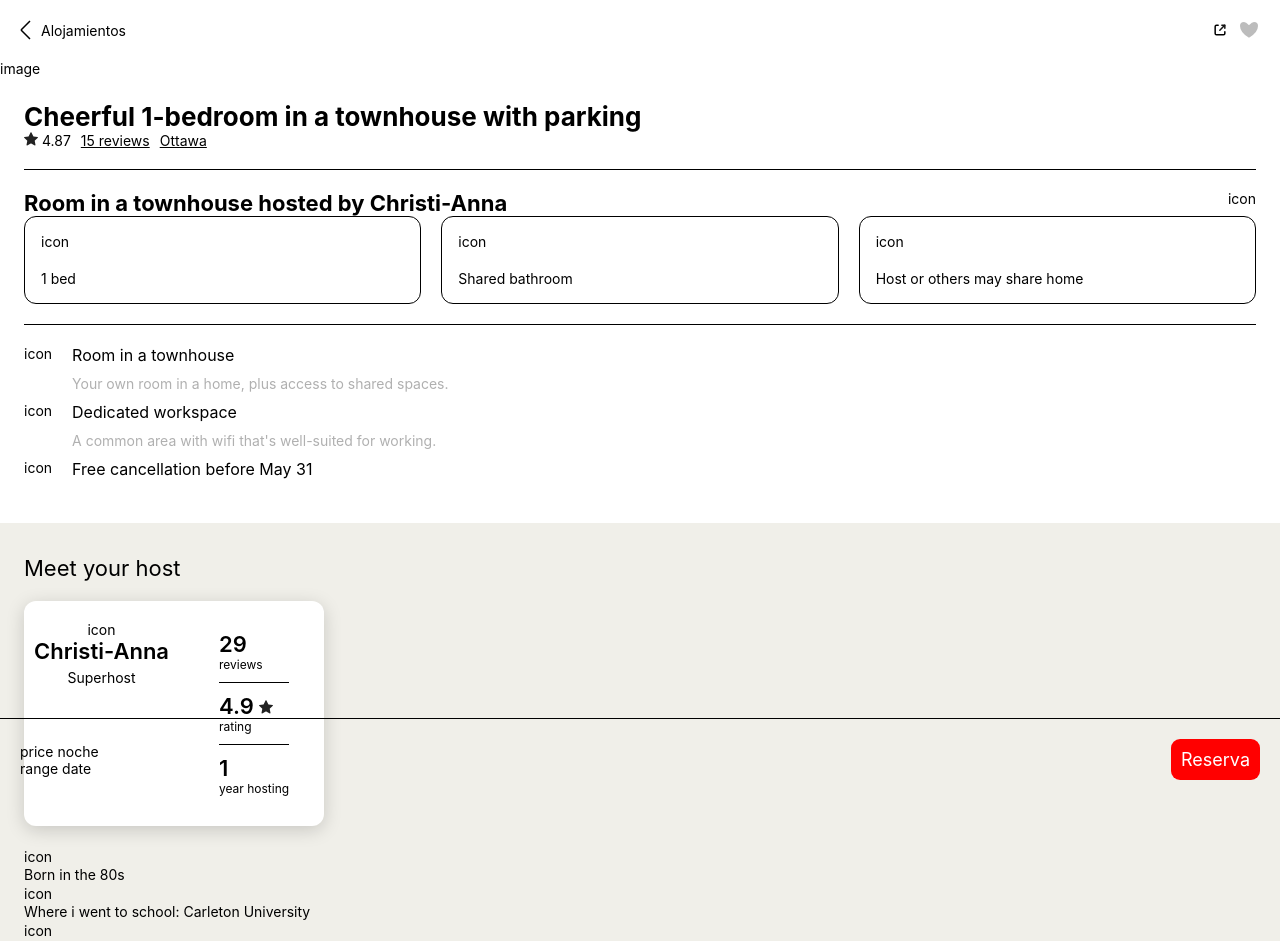
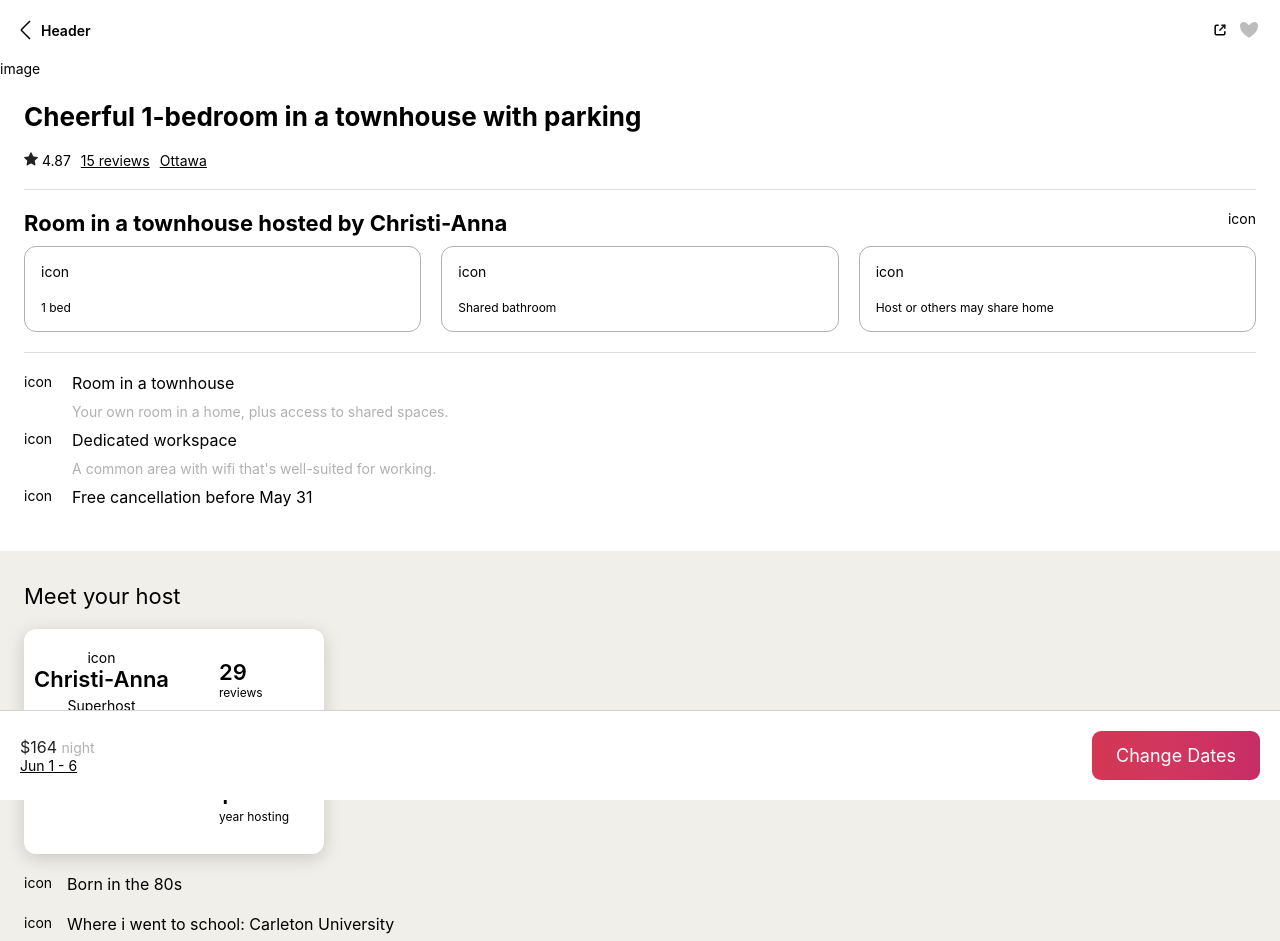
Before and after one commit to theonlylooker/react-nerdery-clone-app-challenge, a React (Vite) app: page /place/1 in a window 1280 px wide. Shown: the top 941 px of the page. Built offline with nearby package versions, Linux system fonts and the light colour scheme; a web font is replaced by a local one.

Commit message:
feat: add more styling and composing the component

```diff
--- a/src/placeAbout/PlaceAbout.tsx
+++ b/src/placeAbout/PlaceAbout.tsx
@@ -2,6 +2,7 @@ import styled from "styled-components";
 
 const PlaceAboutSubtitle = styled.h2`
   font-size: ${({ theme }) => `${theme.fontSize.xxl}`};
+  font-weight: ${({ theme }) => `${theme.weight.light}`};
 `;
 const PlaceAboutLayout = styled.div`
   padding: 20px;
@@ -11,7 +12,7 @@ const PlaceAboutIntroduction = styled.div`
   display: flex;
   flex-direction: column;
   gap: 20px;
-  border-bottom: 1px solid black;
+  border-bottom: ${({ theme }) => `1px solid ${theme.colors.neutral03}`};
   padding-bottom: 20px;
 `;
 const PlaceAboutFeatures = styled.div`
@@ -23,19 +24,27 @@ const PlaceAboutFeatures = styled.div`
 const PlaceAboutFeaturesItems = styled.div`
   display: flex;
   gap: 20px;
+  > div:last-child {
+    font-size: ${({ theme }) => `${theme.fontSize.l}`};
+  }
 `;
+const PlaceAboutParagraph = styled.div`
+  line-height: 24px;
+  font-size: ${({ theme }) => `${theme.fontSize.l}`};
+`;
+
 const PlaceAbout = () => {
   return (
     <PlaceAboutLayout>
       <PlaceAboutIntroduction>
         <PlaceAboutSubtitle>About this place</PlaceAboutSubtitle>
-        <p>
+        <PlaceAboutParagraph>
           This unique place has a style all its own. A very quiet homely house
           with a modern contemporary style. 25 mins to downtown Ottawa. <br />
           The antidote to hotel rooms and sterile Airbnb rentals. Aesthetic and
           comfort abound in the charming and well furnished unit. Spacious and
           drenched in natural light. Take a look around, we'd love to host you
-        </p>
+        </PlaceAboutParagraph>
       </PlaceAboutIntroduction>
       <PlaceAboutFeatures>
         <PlaceAboutSubtitle>What this place offers</PlaceAboutSubtitle>
--- a/src/placeDate/PlaceDate.tsx
+++ b/src/placeDate/PlaceDate.tsx
@@ -6,25 +6,45 @@ const PlaceDateLayout = styled.div`
   align-items: center;
   padding: 20px;
   position: "fixed";
-  border-top: 1px solid black;
+  border-top: ${({ theme }) => `1px solid ${theme.colors.neutral04}`};
+
+  background-color: ${({ theme }) => `${theme.colors.shade01}`};
 `;
 
-const PlaceButton = styled.div`
+const PlaceDateButton = styled.div`
   color: white;
+  background: ${({ theme }) =>
+    `linear-gradient(to right,${theme.colors.gradient02})`};
   font-size: 18px;
-  background-color: red;
-  padding: 10px;
+  padding: 14px 24px;
   border-radius: 9px;
 `;
 
+const PlaceDateRange = styled.div`
+  text-decoration: underline;
+`;
+
+const PlaceDateText = styled.div`
+  display: flex;
+  flex-direction: column;
+  div:first-child {
+    color: ${({ theme }) => `${theme.colors.neutral06}`};
+  }
+  div > span {
+    font-size: ${({ theme }) => `${theme.fontSize.l}`};
+    color: ${({ theme }) => `${theme.colors.shade02}`};
+  }
+`;
 const PlaceDate = () => {
   return (
     <PlaceDateLayout>
-      <div style={{ display: "flex", flexDirection: "column" }}>
-        <div>price noche</div>
-        <div>range date</div>
-      </div>
-      <PlaceButton>Reserva</PlaceButton>
+      <PlaceDateText>
+        <div>
+          <span>$164 </span>night
+        </div>
+        <PlaceDateRange>Jun 1 - 6</PlaceDateRange>
+      </PlaceDateText>
+      <PlaceDateButton>Change Dates</PlaceDateButton>
     </PlaceDateLayout>
   );
 };
--- a/src/placeDetails/PlaceDetails.tsx
+++ b/src/placeDetails/PlaceDetails.tsx
@@ -1,12 +1,13 @@
-import { useParams } from "react-router-dom";
+// import { useParams } from "react-router-dom";
 import PlaceHeader from "../placeHeader/PlaceHeader";
 import PlaceDate from "../placeDate/PlaceDate";
 import PlaceAbout from "../placeAbout/PlaceAbout";
 import PlaceHost from "../placeHost/PlaceHost";
 import PlaceInformation from "../placeInformation/PlaceInformation";
+import Footer from "../footer/Footer";
 
 const PlaceDetails = () => {
-  const { id } = useParams();
+  // const { id } = useParams();
   return (
     <div>
       <PlaceHeader />
@@ -17,6 +18,7 @@ const PlaceDetails = () => {
       <div style={{ position: "fixed", bottom: 0, width: "100%" }}>
         <PlaceDate />
       </div>
+      <Footer />
     </div>
   );
 };
--- a/src/placeHeader/PlaceHeader.tsx
+++ b/src/placeHeader/PlaceHeader.tsx
@@ -14,6 +14,10 @@ const PlaceHeaderLayout = styled.div`
     align-items: center;
   }
 `;
+
+const PlaceHeaderText = styled.div`
+  font-weight: ${({ theme }) => `${theme.weight.bold}`};
+`;
 const BackIcon = styled(LeftArrow)`
   cursor: pointer;
 `;
@@ -27,7 +31,7 @@ const PlaceHeader = () => {
     <PlaceHeaderLayout>
       <div>
         <BackIcon onClick={getBack} />
-        <div>Alojamientos</div>
+        <PlaceHeaderText>Header</PlaceHeaderText>
       </div>
       <div>
         <Share />
--- a/src/placeHost/PlaceHost.tsx
+++ b/src/placeHost/PlaceHost.tsx
@@ -58,7 +58,12 @@ const MessageButton = styled.button`
   max-width: fit-content;
 `;
 const PlaceHostFact = styled.div`
-  font-size: ${({ theme }) => `${theme.fontSize.l}`};
+  > p {
+    font-size: ${({ theme }) => `${theme.fontSize.l}`};
+  }
+  display: flex;
+  gap: 15px;
+  margin-bottom: 20px;
 `;
 
 const PlaceHost = () => {
--- a/src/placeInformation/PlaceInformation.tsx
+++ b/src/placeInformation/PlaceInformation.tsx
@@ -20,21 +20,25 @@ const PlaceInformationStatistics = styled.div`
 `;
 const PlaceInformationHeader = styled.div`
   padding-bottom: 20px;
-  border-bottom: 1px solid black;
+  border-bottom: ${({ theme }) => `1px solid ${theme.colors.neutral03}`};
+  display: flex;
+  flex-direction: column;
+  gap: 20px;
 `;
 
 const PlaceInformationFeature = styled.div`
   padding: 20px 0px;
-  border-bottom: 1px solid black;
+  border-bottom: ${({ theme }) => `1px solid ${theme.colors.neutral03}`};
 `;
 
 const PlaceInformationFeatureHeader = styled.div`
   display: flex;
   justify-content: space-between;
+  margin-bottom: 10px;
 `;
 
 const PlaceInformationFeatureCard = styled.div`
-  border: 1px solid black;
+  border: ${({ theme }) => `1px solid ${theme.colors.neutral06}`};
   border-radius: 12px;
   display: flex;
   flex-direction: column;
@@ -42,6 +46,9 @@ const PlaceInformationFeatureCard = styled.div`
   padding: 16px;
   justify-content: space-between;
   gap: 20px;
+  div:last-child {
+    font-size: ${({ theme }) => `${theme.fontSize.s}`};
+  }
 `;
 const PlaceInformationCardGrid = styled.div`
   display: grid;
--- a/src/router/AppRouter.tsx
+++ b/src/router/AppRouter.tsx
@@ -1,4 +1,3 @@
-import React from "react";
 import { createBrowserRouter, RouterProvider } from "react-router-dom";
 import App from "../App";
 import PlaceDetails from "../placeDetails/PlaceDetails";
--- a/src/styles/theme.ts
+++ b/src/styles/theme.ts
@@ -17,6 +17,15 @@ const colors = {
   gradient01Step_01: "#C72D65",
   gradient01Step_02: "#D23760",
   gradient01Step_03: "#D23755",
+  gradient02Step_01: "#D33753",
+  gradient02Step_02: "#D13660",
+  gradient02Step_03: "#C72D65",
+  gradient03Step_01: "#C72D65",
+  gradient03Step_02: "#D23760",
+  gradient03Step_03: "#D23755",
+  gradient01: "#C72D65,#D23760,#D23755",
+  gradient02: "#D33753, #D13660, #C72D65",
+  gradient03: "#C72D65,#D23760,#D23755 ",
   error01: "#FEF086",
   error02: "#C13515",
   accent01: "#F6D7DF",
```
